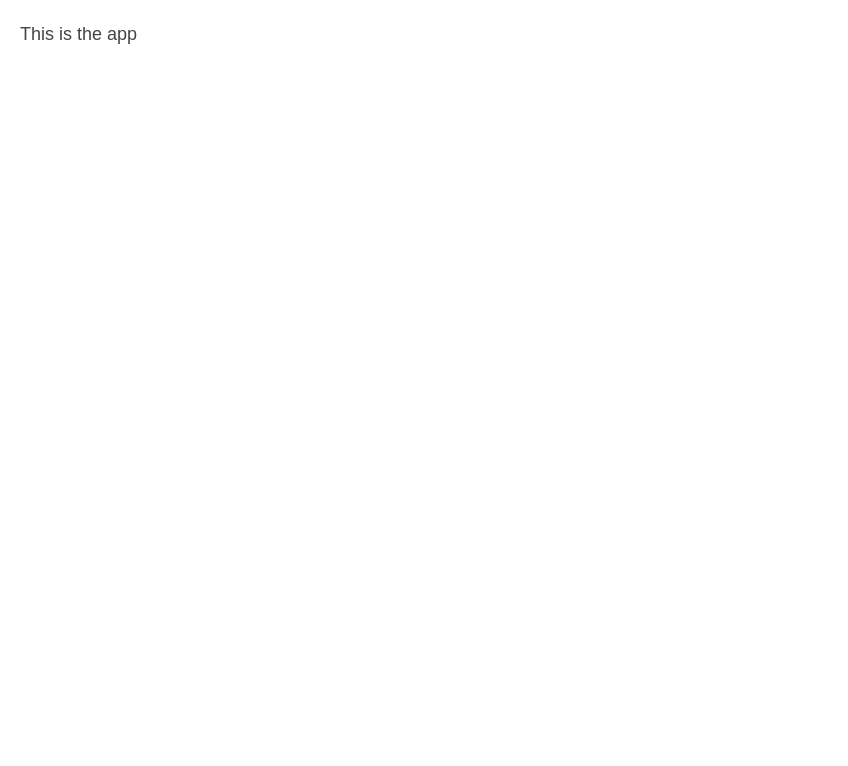
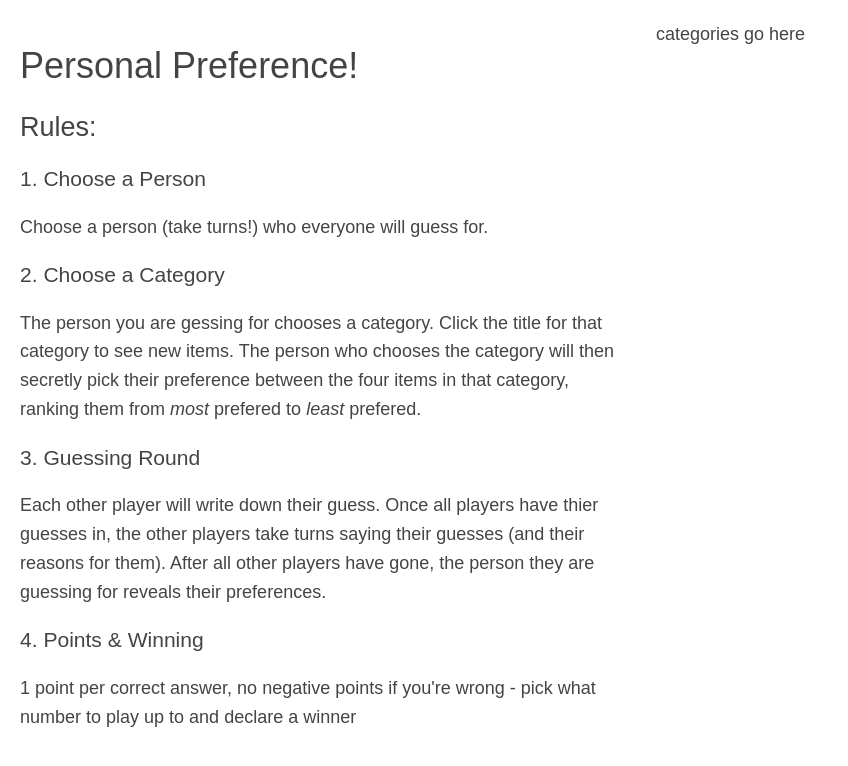
Before and after one commit to zstix/prefs, a React (Vite) app: page / in a window 1280 px wide. Shown: the top 766 px of the page, without its empty margins (0-848 px from the left). Built offline with nearby package versions, Linux system fonts and the light colour scheme.

Commit message:
chore: instructions

```diff
--- a/src/components/App.js
+++ b/src/components/App.js
@@ -1,5 +1,40 @@
 import React from "react";
 
-const App = () => <div>This is the app</div>;
+const App = () => (
+  <div className="wrapper">
+    <div className="instructions">
+      <h1>Personal Preference!</h1>
+      <h2>Rules:</h2>
+
+      <h3>1. Choose a Person</h3>
+      <p>Choose a person (take turns!) who everyone will guess for.</p>
+
+      <h3>2. Choose a Category</h3>
+      <p>
+        The person you are gessing for chooses a category. Click the title for
+        that category to see new items. The person who chooses the category will
+        then secretly pick their preference between the four items in that
+        category, ranking them from <i>most</i> prefered to <i>least</i>{" "}
+        prefered.
+      </p>
+
+      <h3>3. Guessing Round</h3>
+      <p>
+        Each other player will write down their guess. Once all players have
+        thier guesses in, the other players take turns saying their guesses (and
+        their reasons for them). After all other players have gone, the person
+        they are guessing for reveals their preferences.
+      </p>
+
+      <h3>4. Points &amp; Winning</h3>
+      <p>
+        1 point per correct answer, no negative points if you're wrong - pick
+        what number to play up to and declare a winner
+      </p>
+    </div>
+
+    <div className="categories">categories go here</div>
+  </div>
+);
 
 export default App;
--- a/src/styles.scss
+++ b/src/styles.scss
@@ -6,3 +6,26 @@ body {
   font-family: sans-serif;
   color: #444;
 }
+
+h1,
+h2,
+h3 {
+  line-height: 1.2;
+  font-weight: 400;
+}
+
+.wrapper {
+  display: flex;
+
+  > div {
+    flex: 1;
+  }
+}
+
+.instructions {
+  margin-right: 1rem;
+}
+
+.categories {
+  margin-left: 1rem;
+}
```
